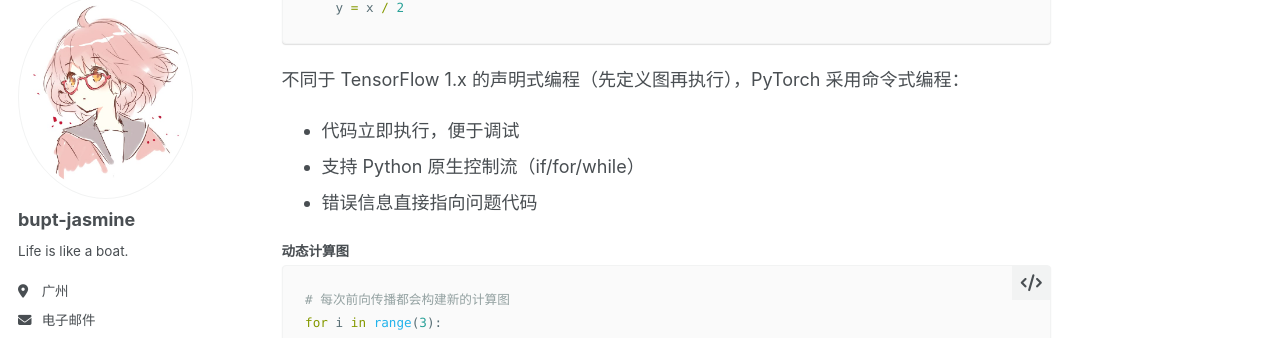
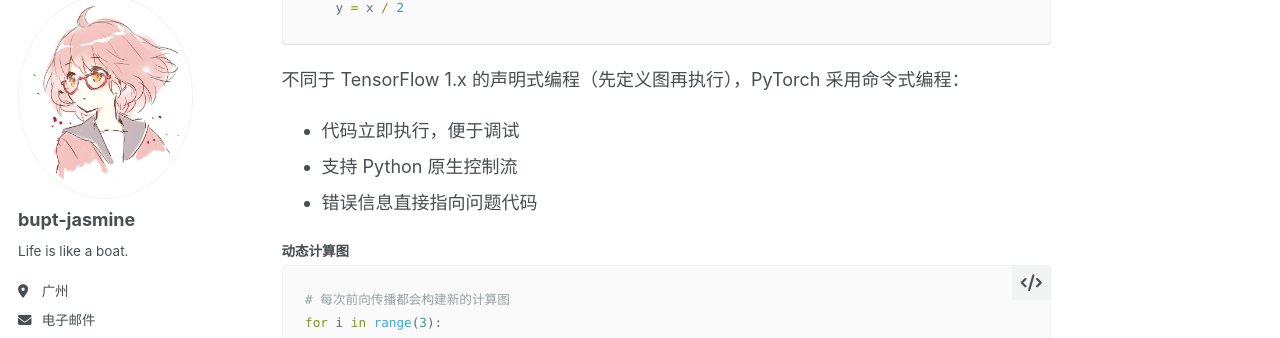
Before and after one commit to bupt-jasmine/bupt-jasmine.github.io, a Jekyll site: the page built from _pytorch/2025-12-04-pytorch-02.md, in a window 1280 px wide and 900 px high, scrolled down 1275 px. Shown: the part 104-442 px from the top of the window. Built offline with Jekyll 4.4.1, drawn with Linux system fonts in a browser that asks for light colours; a script bundle is joined from its source files by our own code; library files that are not in the unit come from our copies.

Commit message:
fix: 精简对 Python 原生控制流的描述

```diff
--- a/_pytorch/2025-12-04-pytorch-02.md
+++ b/_pytorch/2025-12-04-pytorch-02.md
@@ -54,7 +54,7 @@ else:
 
 不同于 TensorFlow 1.x 的声明式编程（先定义图再执行），PyTorch 采用命令式编程：
 - 代码立即执行，便于调试
-- 支持 Python 原生控制流（if/for/while）
+- 支持 Python 原生控制流
 - 错误信息直接指向问题代码
 
 #### 动态计算图
```
